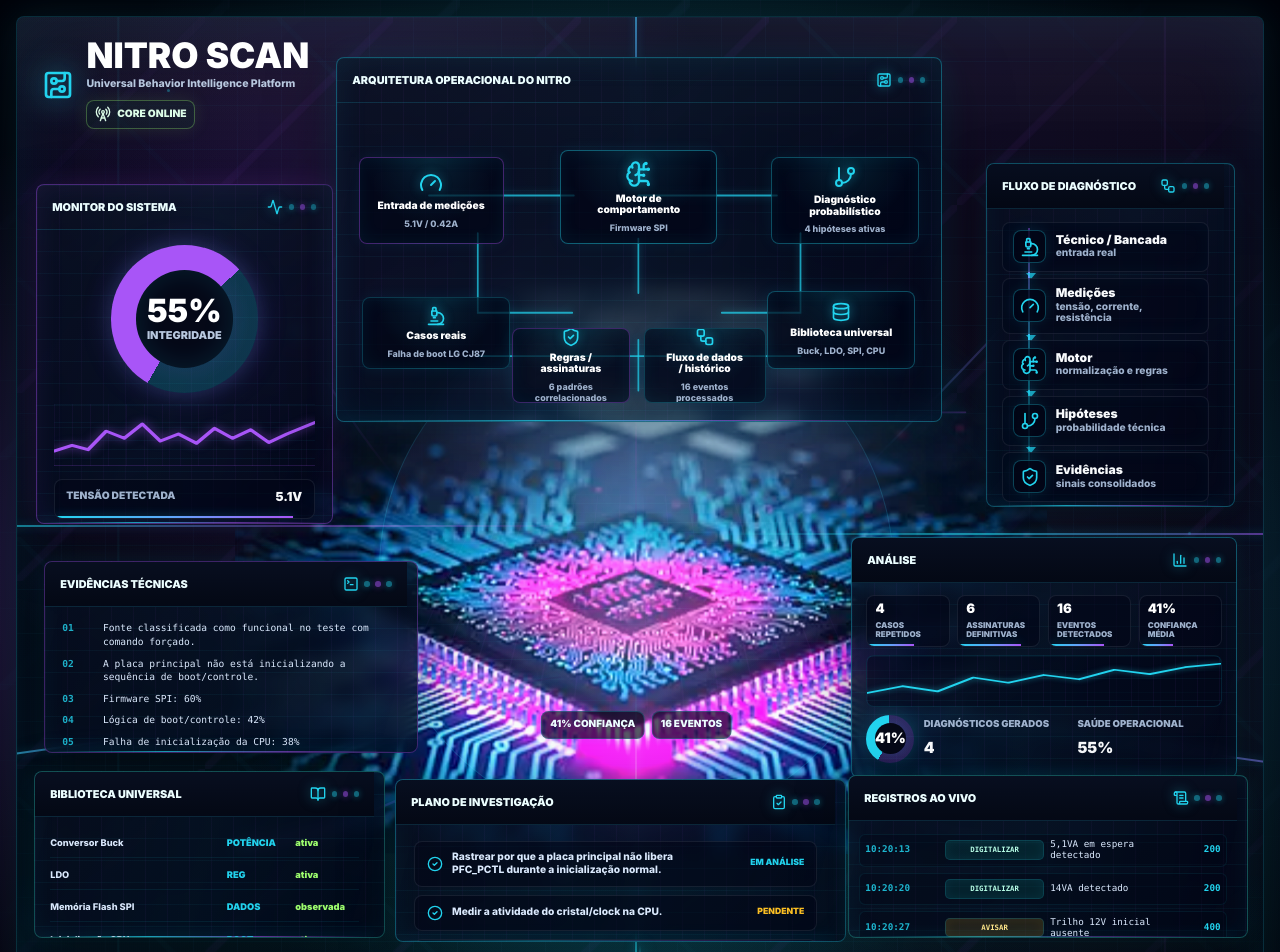
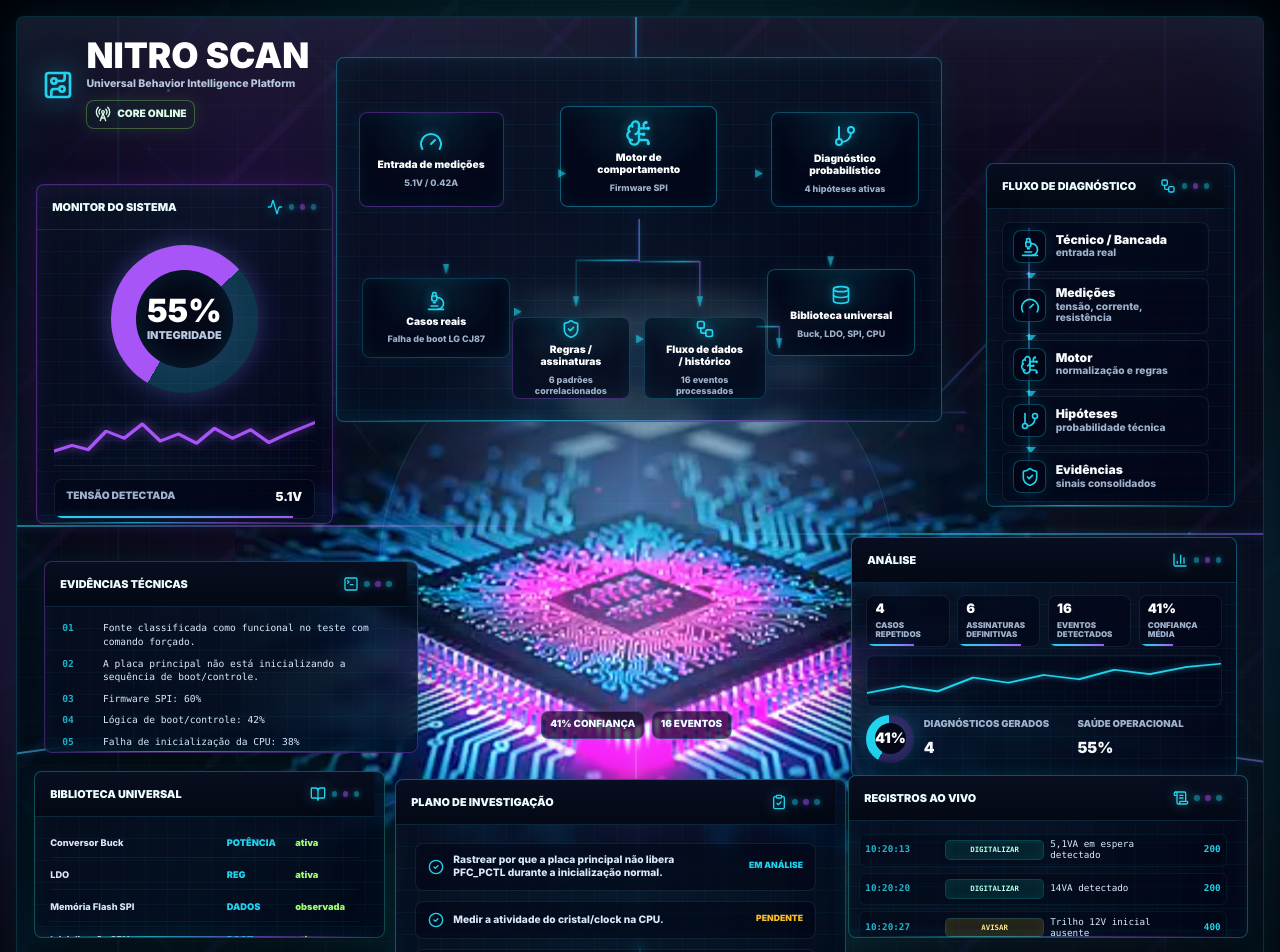
Before and after one commit to Nazireu007/nitro-scan, a React (Vite) app: page / in a window 1280 px wide. Shown: the top 952 px of the page. Built offline with nearby package versions, Linux system fonts and the light colour scheme.

Commit message:
Polish architecture flow visuals

```diff
--- a/src/components/ArchitectureHero.tsx
+++ b/src/components/ArchitectureHero.tsx
@@ -37,6 +37,7 @@ type PanelProps = {
   icon: LucideIcon;
   className: string;
   children: ReactNode;
+  hideTitlebar?: boolean;
 };
 
 type FlowStep = {
@@ -319,9 +320,10 @@ function logTagClass(level: EngineLog['level']): string {
   return classes[level] ?? 'log-tag-scan';
 }
 
-function Panel({ title, icon: Icon, className, children }: PanelProps) {
+function Panel({ title, icon: Icon, className, children, hideTitlebar = false }: PanelProps) {
   return (
     <section className={`visual-panel ${className}`}>
+      {!hideTitlebar && (
         <div className="panel-titlebar">
           <span>{title}</span>
           <Icon className="h-4 w-4" aria-hidden="true" />
@@ -329,6 +331,7 @@ function Panel({ title, icon: Icon, className, children }: PanelProps) {
           <i />
           <i />
         </div>
+      )}
       {children}
     </section>
   );
@@ -416,16 +419,28 @@ function ArchitecturePanel({ result, scenario }: { result: DiagnosticResult; sce
   const strongest = result.suspects[0]?.name ?? 'Classificador universal';
 
   return (
-    <Panel className="architecture-panel" title="ARQUITETURA OPERACIONAL DO NITRO" icon={CircuitBoard}>
+    <Panel className="architecture-panel" title="" icon={CircuitBoard} hideTitlebar>
       <div className="architecture-map">
         <svg className="architecture-wires" viewBox="0 0 720 310" preserveAspectRatio="none" aria-hidden="true">
-          <path d="M94 78 H278" />
-          <path d="M360 78 H536" />
-          <path d="M566 120 V208 H466" />
-          <path d="M156 120 V208 H276" />
-          <path d="M360 126 V186" />
-          <path d="M360 238 V294" />
-          <path d="M156 256 H566" />
+          <defs>
+            <linearGradient id="archFlow" x1="0" x2="1" y1="0" y2="0">
+              <stop offset="0" stopColor="#22d3ee" stopOpacity="0.32" />
+              <stop offset="0.72" stopColor="#22d3ee" stopOpacity="0.92" />
+              <stop offset="1" stopColor="#a855f7" stopOpacity="0.82" />
+            </linearGradient>
+            <marker id="archArrow" markerHeight="5" markerWidth="6" orient="auto" refX="5.4" refY="2.5">
+              <path d="M0,0 L6,2.5 L0,5 Z" />
+            </marker>
+          </defs>
+          <path d="M198 92 H265" />
+          <path d="M455 92 H518" />
+          <path d="M112 136 V187" />
+          <path d="M606 136 V180" />
+          <path d="M360 136 V175 H279 V218" />
+          <path d="M360 136 V176 H438 V218" />
+          <path d="M206 224 H208" />
+          <path d="M350 250 H365" />
+          <path d="M511 238 H540 V258" />
         </svg>
 
         <article className="arch-box arch-input">
--- a/src/index.css
+++ b/src/index.css
@@ -557,27 +557,36 @@ button {
 .architecture-map {
   position: relative;
   z-index: 2;
-  height: calc(100% - 3.2rem);
+  height: 100%;
   min-height: 0;
-  margin-top: 0.34rem;
+  margin-top: 0;
 }
 
 .architecture-wires {
   position: absolute;
-  inset: 1.02rem 1.15rem 0.95rem;
-  z-index: 1;
-  width: calc(100% - 2.3rem);
-  height: calc(100% - 1.97rem);
+  inset: 1.2rem 1.35rem 1.15rem;
+  z-index: 3;
+  width: calc(100% - 2.7rem);
+  height: calc(100% - 2.35rem);
   pointer-events: none;
 }
 
-.architecture-wires path {
+.architecture-wires > path {
   fill: none;
-  stroke: #22d3ee;
-  stroke-width: 2.2;
+  stroke: url("#archFlow");
+  stroke-width: 1.65;
   stroke-linecap: round;
-  filter: drop-shadow(0 0 5px rgba(34, 211, 238, 0.52));
-  opacity: 0.74;
+  stroke-linejoin: round;
+  marker-end: url("#archArrow");
+  filter: drop-shadow(0 0 3px rgba(34, 211, 238, 0.42));
+  opacity: 0.72;
+}
+
+.architecture-wires marker path {
+  fill: #22d3ee;
+  stroke: none;
+  opacity: 0.86;
+  filter: drop-shadow(0 0 3px rgba(34, 211, 238, 0.5));
 }
 
 .arch-box {
@@ -625,13 +634,13 @@ button {
   overflow-wrap: anywhere;
 }
 
-.arch-input { top: 15.5%; left: 3.6%; width: 24%; height: 28%; border-color: rgba(168, 85, 247, 0.38); }
-.arch-engine { top: 13.4%; left: 37%; width: 26%; height: 30%; border-color: rgba(34, 211, 238, 0.42); }
-.arch-diagnostic { top: 15.5%; right: 3.6%; width: 24.5%; height: 28%; border-color: rgba(34, 211, 238, 0.34); }
-.arch-cases { top: 60.5%; left: 4.2%; width: 24.5%; height: 23%; }
-.arch-library { top: 58.5%; right: 4.2%; width: 24.5%; height: 25%; border-color: rgba(34, 211, 238, 0.34); }
-.arch-signatures { bottom: 5.5%; left: 29%; width: 19.5%; height: 24%; border-color: rgba(168, 85, 247, 0.32); }
-.arch-history { bottom: 5.5%; right: 29%; width: 20.2%; height: 24%; }
+.arch-input { top: 15%; left: 3.6%; width: 24%; height: 26%; border-color: rgba(168, 85, 247, 0.38); }
+.arch-engine { top: 13.2%; left: 37%; width: 26%; height: 28%; border-color: rgba(34, 211, 238, 0.42); }
+.arch-diagnostic { top: 15%; right: 3.6%; width: 24.5%; height: 26%; border-color: rgba(34, 211, 238, 0.34); }
+.arch-cases { top: 60.8%; left: 4.2%; width: 24.5%; height: 22%; }
+.arch-library { top: 58.2%; right: 4.2%; width: 24.5%; height: 24%; border-color: rgba(34, 211, 238, 0.34); }
+.arch-signatures { bottom: 6%; left: 29%; width: 19.5%; height: 22.5%; border-color: rgba(168, 85, 247, 0.32); }
+.arch-history { bottom: 6%; right: 29%; width: 20.2%; height: 22.5%; }
 
 .flow-panel {
   top: 14.2%;
@@ -1041,9 +1050,9 @@ button {
 .investigation-panel {
   left: 30.3%;
   right: auto;
-  bottom: 10.2%;
+  bottom: 7.2%;
   width: 36.2%;
-  height: 15.8%;
+  height: 18.8%;
   border-color: rgba(34, 211, 238, 0.36);
 }
 
@@ -1051,8 +1060,8 @@ button {
   position: relative;
   z-index: 2;
   display: grid;
-  gap: 0.52rem;
-  padding: 1rem 1.14rem 1.16rem;
+  gap: 0.62rem;
+  padding: 1.12rem 1.18rem 1.26rem;
 }
 
 .investigation-list p {
@@ -1060,11 +1069,11 @@ button {
   grid-template-columns: 1rem minmax(0, 1fr) 4.45rem;
   gap: 0.58rem;
   align-items: center;
-  min-height: 2.12rem;
+  min-height: 2.35rem;
   margin: 0;
   border: 1px solid rgba(148, 163, 184, 0.13);
   border-radius: 8px;
-  padding: 0.54rem 0.72rem;
+  padding: 0.62rem 0.76rem;
   background: rgba(2, 6, 23, 0.55);
 }
 
```
Lines whose indentation alone changed are shown as unchanged.
